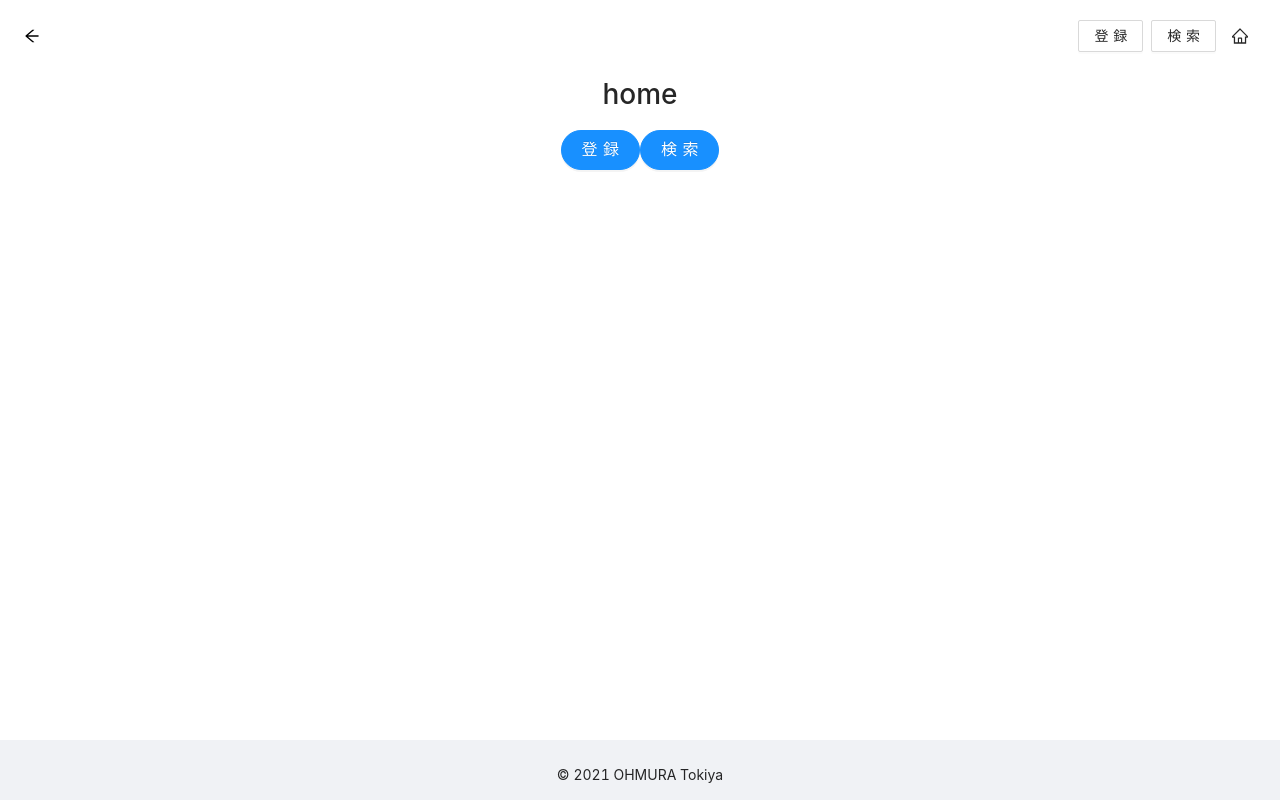
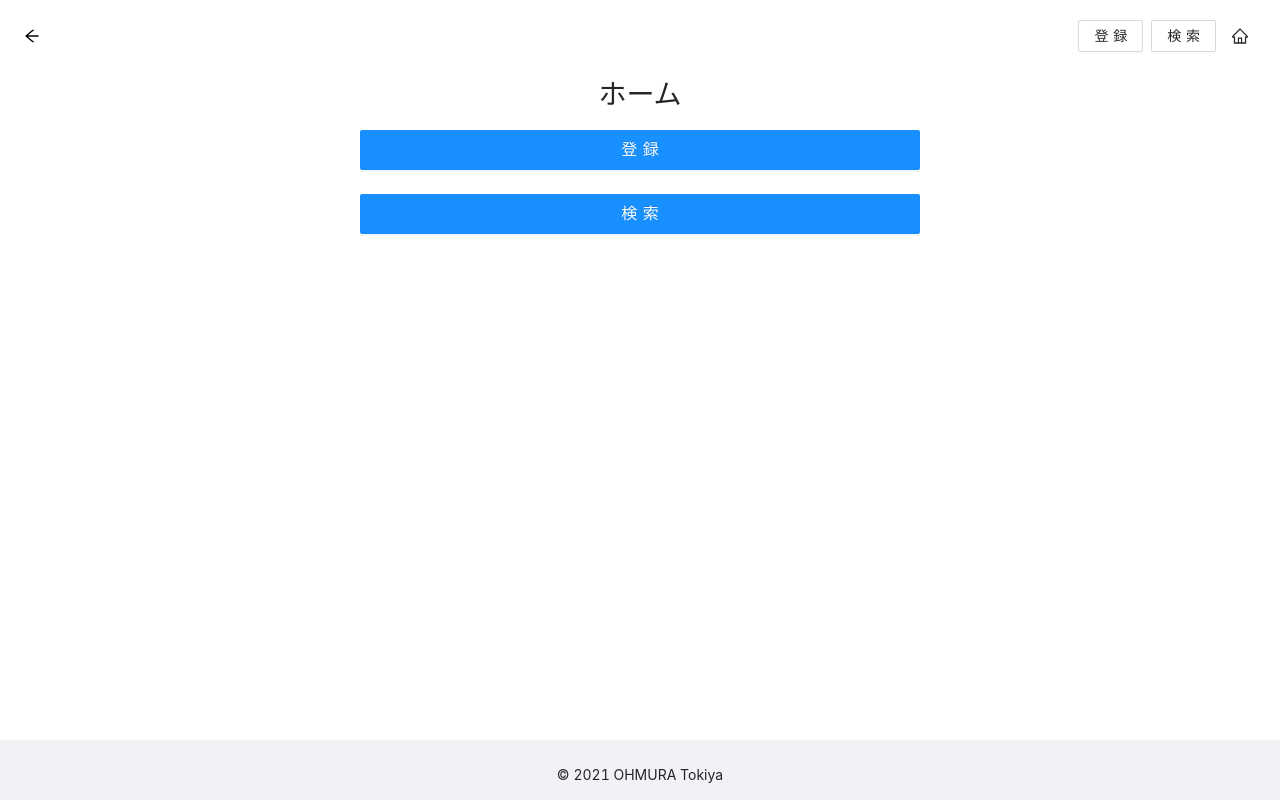
Before and after one commit to tttocklll/parkize-front, a React (Create React App) app: page / in a window 1280 px wide. Built offline with nearby package versions, Linux system fonts and the light colour scheme.

Commit message:
feat: modify home layout

```diff
--- a/src/pages/Home.tsx
+++ b/src/pages/Home.tsx
@@ -1,17 +1,19 @@
 import React from "react";
 import { Link } from "react-router-dom";
-import { Button, Layout } from "antd";
+import { Button, Layout, Space } from "antd";
 
 export default function Home() {
   return (
     <Layout.Content>
-      <h1>home</h1>
-      <Button type="primary" shape="round" size="large">
-        <Link to="/register">登録</Link>
-      </Button>
-      <Button type="primary" shape="round" size="large">
-        <Link to="/search">検索</Link>
-      </Button>
+      <h1>ホーム</h1>
+      <Space direction="vertical" style={{ width: "100%" }} size="large">
+        <Button type="primary" size="large" block>
+          <Link to="/register">登録</Link>
+        </Button>
+        <Button type="primary" size="large" block>
+          <Link to="/search">検索</Link>
+        </Button>
+      </Space>
     </Layout.Content>
   );
 }
```
